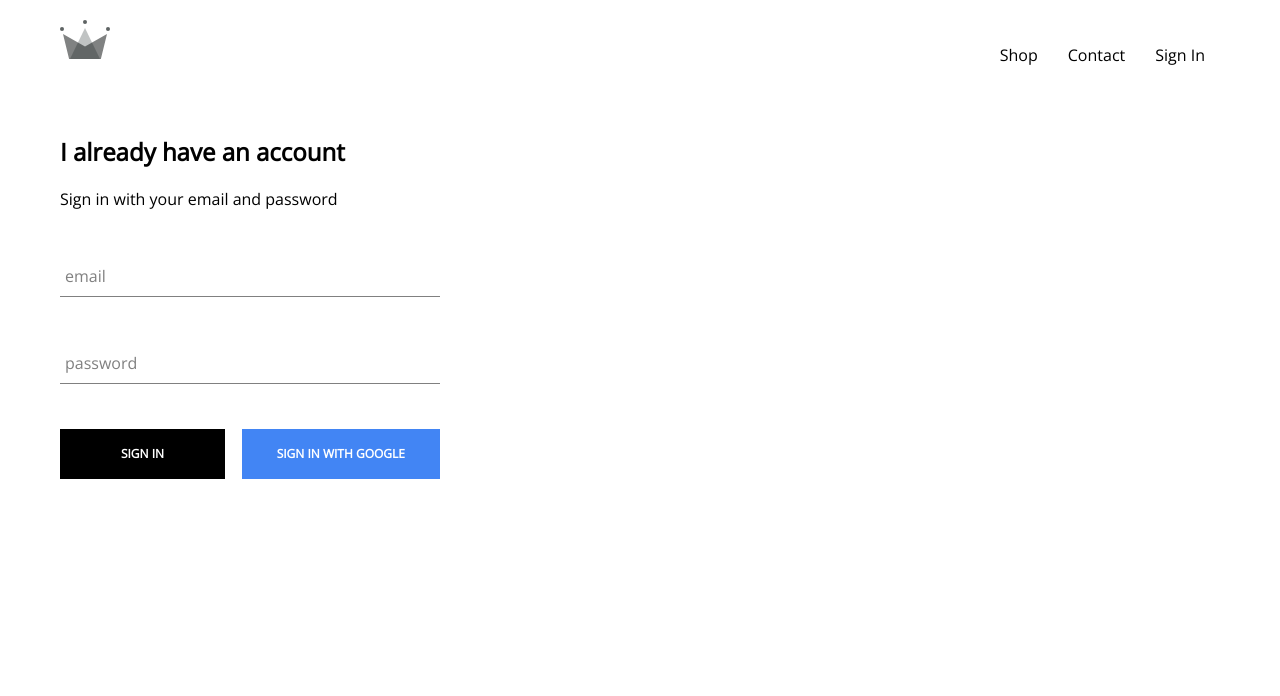
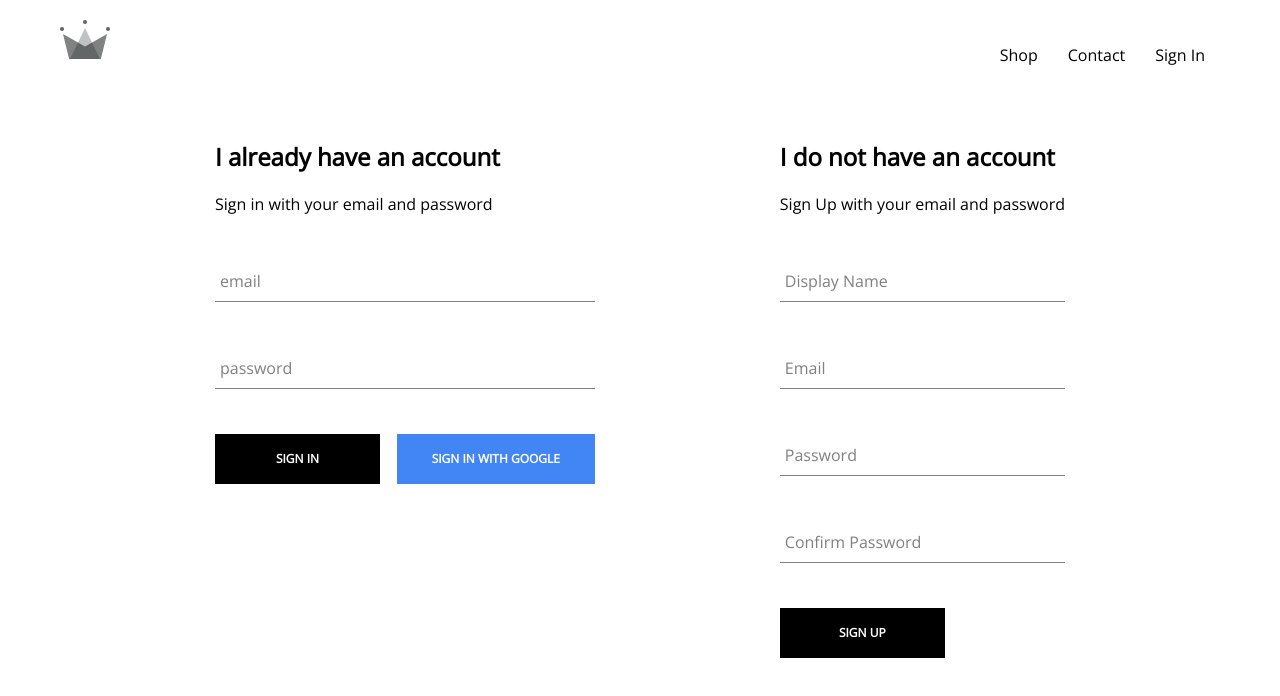
Before and after one commit to pranav7020/clothing-ecommerce, a React (Create React App) app: page /signin in a window 1280 px wide. Shown: the top 696 px of the page. Built offline with nearby package versions, Linux system fonts and the light colour scheme; no server answers.

Commit message:
implemented firebase utils, store authenticated user in firebase databse

```diff
--- a/src/App.js
+++ b/src/App.js
@@ -7,7 +7,7 @@
 import HomePage from './pages/homepage/homepage.component';
 import ShopPage from './pages/shop/shop.component';
 import SignInAndSignUpPage from './pages/sign-in-and-sign-up/sign-in-and-sign-up.component';
-import { auth } from './firebase/firebase.utils';
+import { auth, createUserProfileDocument } from './firebase/firebase.utils';
 
 class App extends React.Component {
   constructor() {
@@ -21,8 +21,21 @@
   unsubscribeFromAuth = null;
 
   componentDidMount() {
-    auth.onAuthStateChanged(user => {
-      this.setState({ currentUser: user })
+    this.unsubscribeFromAuth = auth.onAuthStateChanged(async userAuth => {
+      if (userAuth) {
+        const userRef = await createUserProfileDocument(userAuth);
+
+        userRef.onSnapshot(snapShot => {
+          this.setState({
+            currentUser: {
+              id: snapShot.id,
+              ...snapShot.data()
+            }
+          }, () => console.log(this.state))
+        })
+      }
+
+      this.setState({ currentUser: userAuth });
     })
   }
 
--- a/src/components/form-input/form-input.component.jsx
+++ b/src/components/form-input/form-input.component.jsx
@@ -7,7 +7,7 @@
         <input className="form-input" onChange={handleChange} {...otherProps} />
         {
             label ?
-                (<label className={`${otherProps.value.length ? 'shrink' : ''} form-input-label`}>
+                (<label className={`${otherProps.value ? 'shrink' : ''} form-input-label`}>
                     {label}
                 </label>)
                 : null
--- /dev/null
+++ b/src/components/sign-up/sign-up.component.jsx
@@ -0,0 +1,97 @@
+import React from 'react';
+
+import { auth, createUserProfileDocument } from '../../firebase/firebase.utils';
+import CustomButton from '../custom-button/custom-button.component';
+import FormInput from '../form-input/form-input.component';
+
+import './sign-up.component';
+
+class SignUp extends React.Component {
+    constructor() {
+        super();
+
+        this.state = {
+            displayName: '',
+            email: '',
+            password: '',
+            confirmPassword: ''
+        }
+    }
+
+    handleSubmit = async e => {
+        e.preventDefault();
+        const { displayName, email, password, confirmPassword } = this.state;
+
+        if (password !== confirmPassword) {
+            alert("Passwords don't match");
+            return;
+        }
+
+        try {
+            const { user } = await auth.createUserWithEmailAndPassword(email, password);
+            await createUserProfileDocument(user, { displayName });
+
+            this.setState({
+                displayName: '',
+                email: '',
+                password: '',
+                confirmPassword: ''
+            });
+        } catch (error) {
+            console.error(error);
+        }
+    }
+
+    handleChange = e => {
+        const { name, value } = e.target;
+        this.setState({ [name]: value });
+    }
+
+    render() {
+        const { displayName, email, password, confirmPassword } = this.state;
+
+        return (
+            <div className="sign-up">
+                <h2 className="title">I do not have an account</h2>
+                <span>Sign Up with your email and password</span>
+                <form className="sign-up-form" onSubmit={this.handleSubmit}>
+                    <FormInput
+                        type='text'
+                        name='displayName'
+                        value={displayName}
+                        onChange={this.handleChange}
+                        label='Display Name'
+                        required
+                    />
+                    <FormInput
+                        type='email'
+                        name='email'
+                        value={email}
+                        onChange={this.handleChange}
+                        label='Email'
+                        required
+                    />
+                    <FormInput
+                        type='password'
+                        name='password'
+                        value={password}
+                        onChange={this.handleChange}
+                        label='Password'
+                        required
+                    />
+                    <FormInput
+                        type='password'
+                        name='confirmPassword'
+                        value={confirmPassword}
+                        onChange={this.handleChange}
+                        label='Confirm Password'
+                        required
+                    />
+                    <CustomButton type='submit'>Sign Up</CustomButton>
+                </form>
+            </div>
+        )
+    }
+}
+
+export default SignUp;
--- /dev/null
+++ b/src/components/sign-up/sign-up.styles.scss
@@ -0,0 +1,10 @@
+.sign-up {
+    width: 380px;
+    display: flex;
+    flex-direction: column;
+
+    .title {
+        margin: 10px 0;
+    }
+
+}
--- a/src/firebase/firebase.utils.js
+++ b/src/firebase/firebase.utils.js
@@ -11,6 +11,31 @@
     appId: "1:174871631476:web:3b6af8e30d55c1b9152321"
 };
 
+export const createUserProfileDocument = async (userAuth, additionalData) => {
+    if (!userAuth) return;
+
+    const userRef = firestore.doc(`users/${userAuth.uid}`);
+    const snapShot = await userRef.get();
+
+    if (!snapShot.exists) {
+        const { displayName, email } = userAuth;
+        const createdAt = new Date();
+
+        try {
+            await userRef.set({
+                displayName,
+                email,
+                createdAt,
+                ...additionalData
+            })
+        } catch (error) {
+            console.log('error creating user', error.message)
+        }
+    }
+
+    return userRef;
+}
+
 firebase.initializeApp(config);
 
 export const auth = firebase.auth();
--- a/src/pages/sign-in-and-sign-up/sign-in-and-sign-up.component.jsx
+++ b/src/pages/sign-in-and-sign-up/sign-in-and-sign-up.component.jsx
@@ -1,12 +1,14 @@
 import React from 'react';
 
 import SignIn from '../../components/sign-in/sign-in.component';
+import SignUp from '../../components/sign-up/sign-up.component';
 
 import './sign-in-and-sign-up.styles.scss';
 
 const SignInAndSignUpPage = () => (
     <div className="sign-in-and-sign-up">
         <SignIn />
+        <SignUp />
     </div>
 );
 
--- a/src/pages/sign-in-and-sign-up/sign-in-and-sign-up.styles.scss
+++ b/src/pages/sign-in-and-sign-up/sign-in-and-sign-up.styles.scss
@@ -0,0 +1,6 @@
+.sign-in-and-sign-up {
+    width: 850px;
+    display: flex;
+    justify-content: space-between;
+    margin: 30px auto;
+}
```
